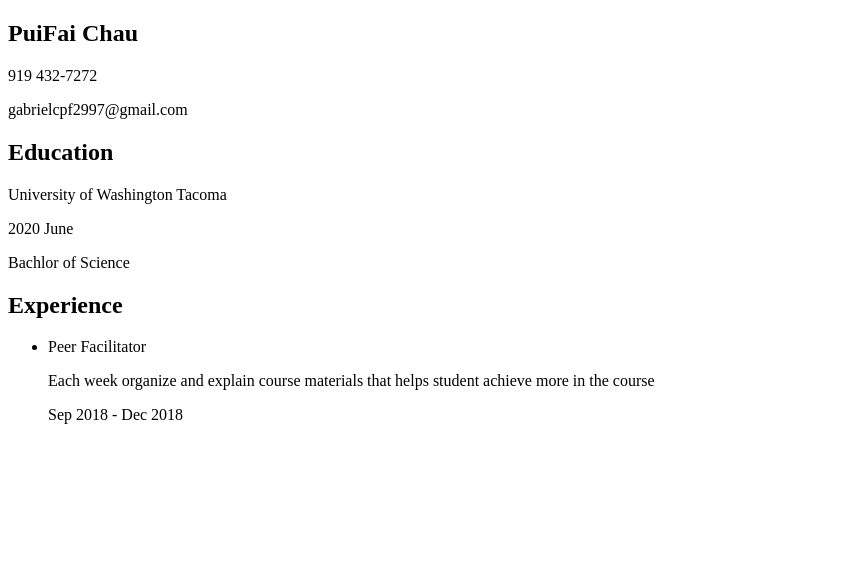
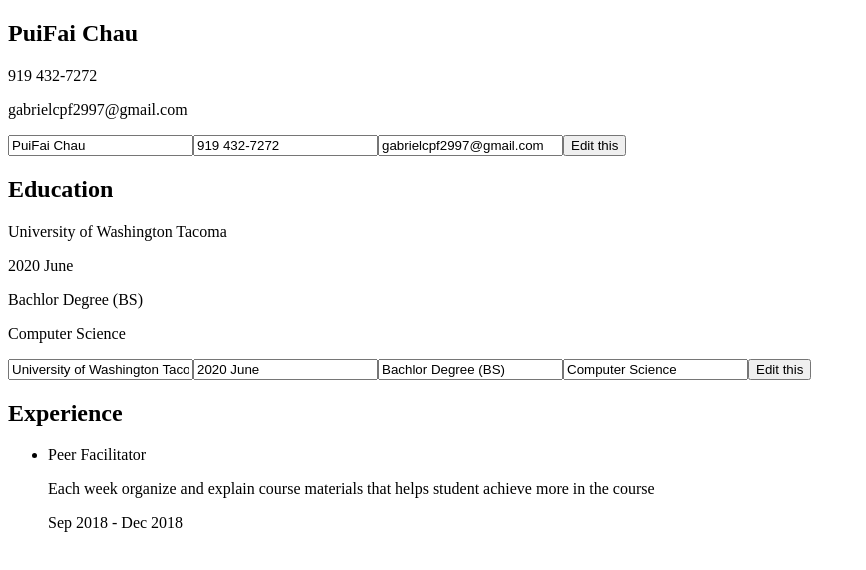
Before and after one commit to gabecpf97/cv-project, a React (Create React App) app: page / in a window 1280 px wide. Shown: the top 570 px of the page, without its empty margins (0-866 px from the left). Built offline with nearby package versions, Linux system fonts and the light colour scheme; the HTML template or start-up script is replaced by a standard one.

Commit message:
added input to edit for info and education

```diff
--- /dev/null
+++ b/src/component/EditItem.js
@@ -0,0 +1,61 @@
+import React, {Component} from "react";
+import uniqid from "uniqid";
+
+class EditItem extends Component {
+    constructor(props) {
+        super();
+
+        this.state = this._makeState(props);
+    }
+
+    _makeState(props) {
+        const temp = {};
+        for (let prop in props) {
+            if (prop !== 'changeInfo') {
+                temp[prop] = {
+                    [prop]: props[prop],
+                    id: uniqid(),
+                };
+            }
+        }
+        return temp;
+    }
+
+    onChangeInfo = () => {
+        this.props.changeInfo(this.state);
+
+    }
+
+    onHandleChange = (e, propName) => {
+        this.setState({
+            [propName]: {
+                [propName]: e.target.value,
+                id: this.state[propName].id
+            },
+        });
+    }
+
+    render() {
+        return (
+            <div className="edit">
+                {
+                    Object.keys(this.props)
+                    .filter((key, i) => key !== 'changeInfo')
+                    .map((key, i) => this._makeInputs(key, this.state[key][key]))
+                }
+                <button onClick={this.onChangeInfo}>Edit this</button>
+            </div>
+        );
+    }
+
+    _makeInputs(propName, value) {
+        return (
+            <input type="text" key={this.state[propName].id}
+                value={value}
+                onChange={(e) => this.onHandleChange(e, propName)}
+            />
+        );
+    }
+}
+
+export default EditItem;
--- a/src/component/Education.js
+++ b/src/component/Education.js
@@ -1,4 +1,5 @@
 import React, {Component} from "react";
+import EditItem from "./EditItem";
 
 class Education extends Component {
     constructor() {
@@ -7,9 +8,18 @@ class Education extends Component {
         this.state = {
             schoolName: 'University of Washington Tacoma',
             gradYear: '2020 June',
-            degree: 'Bachlor of Science',
-            marjor: 'Computer Science',
+            degree: 'Bachlor Degree (BS)',
+            major: 'Computer Science',
         }
+    }
+
+    onChangeInfo = (newInfo) => {
+        this.setState({
+            schoolName: newInfo.schoolName.schoolName,
+            gradYear: newInfo.gradYear.gradYear,
+            degree: newInfo.degree.degree,
+            major: newInfo.major.major,
+        })
     }
 
     render() {
@@ -22,6 +32,13 @@ class Education extends Component {
                 <p className="gradYear">{gradYear}</p>
                 <p className="degree">{degree}</p>
                 <p className="major">{major}</p>
+                <EditItem
+                    changeInfo = {this.onChangeInfo.bind(this)}
+                    schoolName = {schoolName}
+                    gradYear = {gradYear}
+                    degree = {degree}
+                    major = {major}
+                />
             </div>
         );
     };
--- a/src/component/GeneralInfo.js
+++ b/src/component/GeneralInfo.js
@@ -1,4 +1,5 @@
 import React, {Component} from "react";
+import EditItem from "./EditItem";
 
 class GeneralInfo extends Component {
     constructor() {
@@ -11,8 +12,12 @@ class GeneralInfo extends Component {
         }
     };
 
-    onClick = (e) => {
-
+    onChangeInfo = (newInfo) => {
+        this.setState({
+            name: newInfo.name.name,
+            phone: newInfo.phone.phone,
+            email: newInfo.email.email,
+        })
     };
 
     render() {
@@ -23,6 +28,12 @@ class GeneralInfo extends Component {
                 <h2 className="myName">{name}</h2>
                 <p className="myPhone">{phone}</p>
                 <p className="myEmail">{email}</p>
+                < EditItem
+                    changeInfo = {this.onChangeInfo.bind(this)}
+                    name = {name}
+                    phone = {phone}
+                    email = {email}
+                />
             </div>
         );
     };
--- a/src/component/PracticalExperience.js
+++ b/src/component/PracticalExperience.js
@@ -16,11 +16,6 @@ class PracticalExperience extends Component {
     }
 
     render() {
-        // this.state.experiences.concat({
-        //     name: 'Peer Facilitator',
-        //     description: 'Each week organize and explain course materials that helps student achieve more in the course',
-        //     duration: 'Sep 2018 - Dec 2018',
-        // });
         return (
             <div className="practical">
                 <h2  className="experience">Experience</h2>
```
